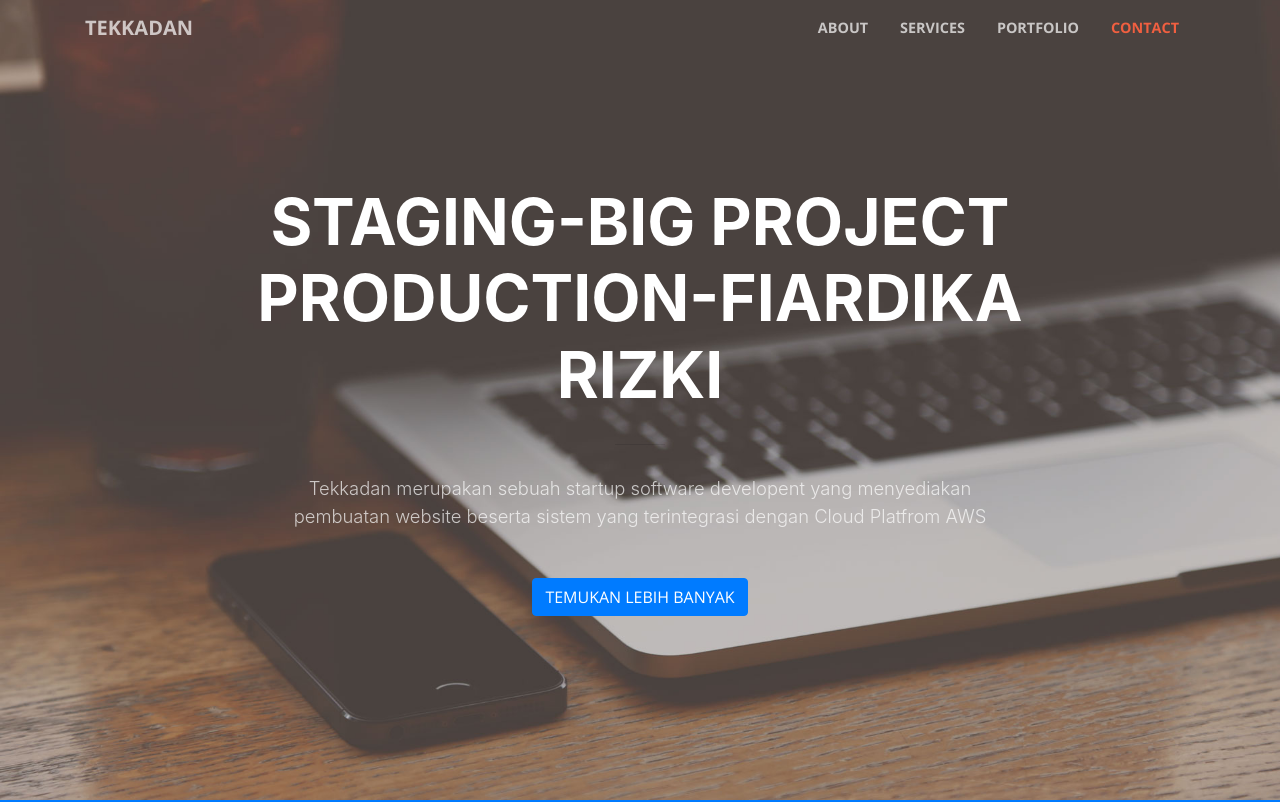
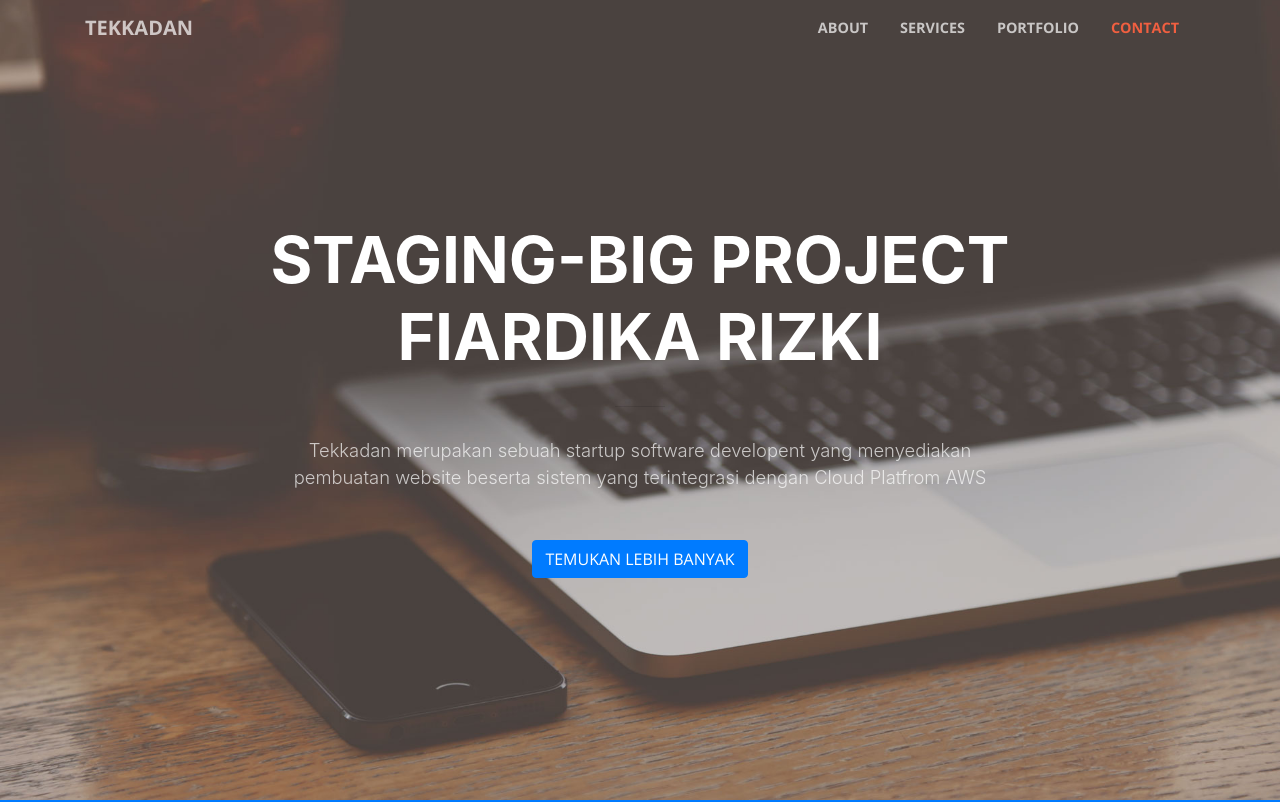
Before and after one commit to Fiardika/CilsyBP-LandingPage, a website with bundled scripts: page index.html in a window 1280 px wide. Shown: the top 802 px of the page. Built offline with nearby package versions, Linux system fonts and the light colour scheme.

Commit message:
Update index.html

```diff
--- a/index.html
+++ b/index.html
@@ -59,7 +59,7 @@
       <div class="row">
         <div class="col-lg-10 mx-auto">
           <h1 class="text-uppercase">
-            <strong>Staging-Big Project Production-Fiardika Rizki</strong>
+            <strong>Staging-Big Project Fiardika Rizki</strong>
           </h1>
           <hr>
         </div>
```
